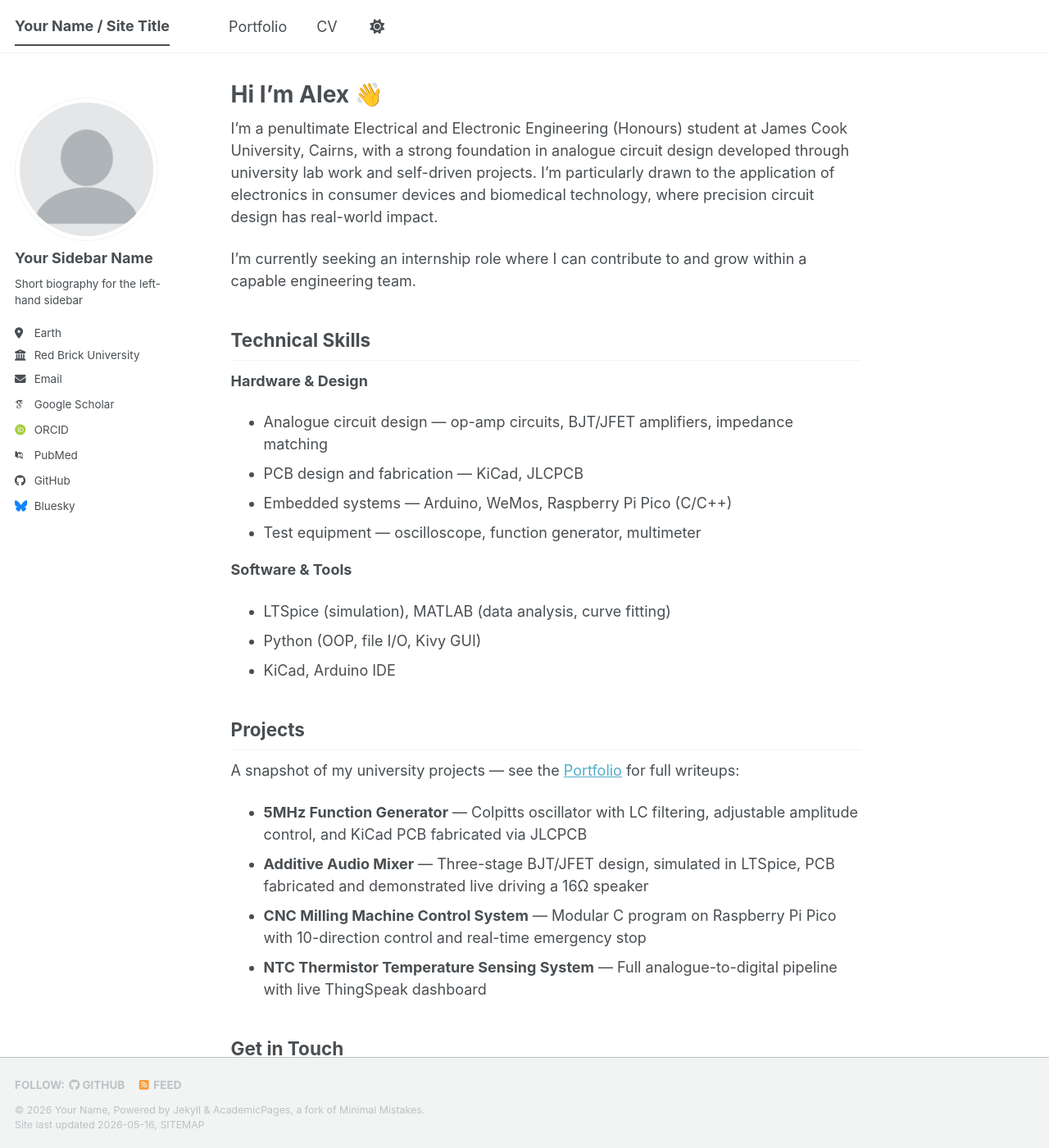
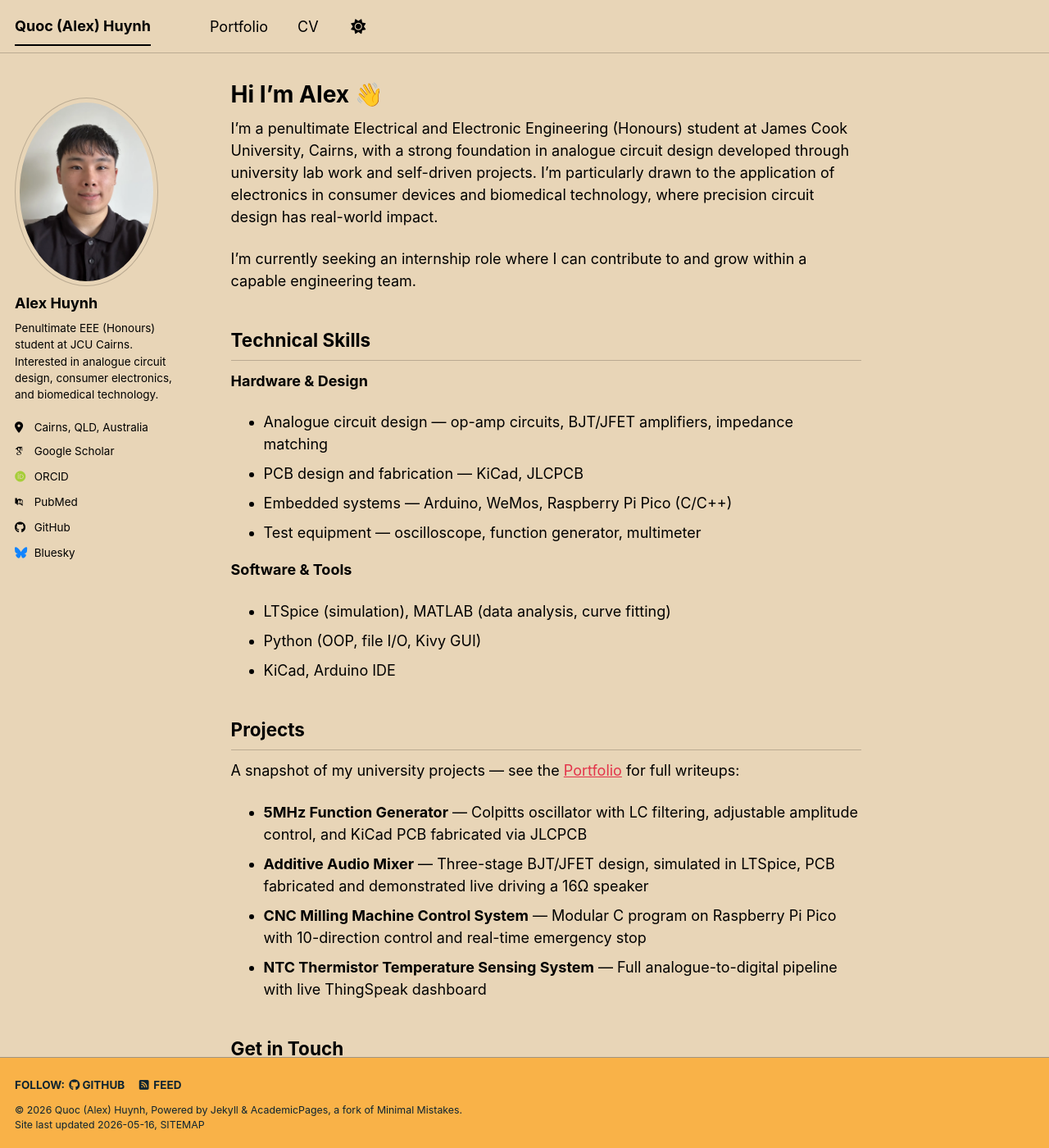
Before and after one commit to quochuynh1/quochuynh1.github.io, a Jekyll site: the page built from _pages/about.md, in a window 1280 px wide and 1400 px high. Shown: the whole window at 82% size. Built offline with Jekyll 4.4.1, drawn with Linux system fonts in a browser that asks for light colours; some web fonts are replaced; a script bundle is joined from its source files by our own code; library files that are not in the unit come from our copies.

Commit message:
Update sidebar info

```diff
--- a/_config.yml
+++ b/_config.yml
@@ -8,29 +8,37 @@
 
 # Basic Site Settings
 locale                   : "en-US"
-site_theme               : "default" # The available themes options are "default", "air", "sunrise", "mint", "dirt" and "contrast"
-title                    : "Your Name / Site Title"
+site_theme               : "sunrise" # The available themes options are "default", "air", "sunrise", "mint", "dirt" and "contrast"
+title                    : "Quoc (Alex) Huynh"
 title_separator          : "-"
-name                     : &name "Your Name"
-description              : &description "Your Name's academic portfolio"   # Update this with a general description of your site, this is the default if not overridden by a page
-url                      : https://academicpages.github.io # The base hostname & protocol for your site e.g. "https://[your GitHub username].github.io",
+name                     : &name "Quoc (Alex) Huynh"
+description              : &description "Electrical and Electronic Engineering student at James Cook University"   # Update this with a general description of your site, this is the default if not overridden by a page
+url                      : https://quochuynh1.github.io # The base hostname & protocol for your site e.g. "https://[your GitHub username].github.io",
                                                            # or if you already have some other page hosted on Github then use "https://[your GitHub username].github.io/[Your Repo Name]"
 baseurl                  : "" # the subpath of your site, e.g. "/blog"
-repository               : "academicpages/academicpages.github.io"
+repository               : "quochuynh1/quochuynh1.github.io"
 
 # Site Author - The following control what appear as part of the author content on the side bar.
 #               If a field is blank the icon and link will not appear, otherwise it will be shown.
 #               Additional customization can be done by editing /_includes/author-profile.html
 author:
   # Biographic information
-  avatar           : "profile.png"
-  name             : "Your Sidebar Name"
-  pronouns         : # example: "she/her"
-  bio              : "Short biography for the left-hand sidebar"
-  location         : "Earth"
-  employer         : "Red Brick University"
-  uri              : # URL
-  email            : "none@example.org"
+  avatar           : "profile2.png"
+  name             : "Alex Huynh"
+#  pronouns         : # example: "she/her"
+  bio              : "Penultimate EEE (Honours) student at JCU Cairns. Interested in analogue circuit design, consumer electronics, and biomedical technology."
+  location         : "Cairns, QLD, Australia"
+#  employer         : "Red Brick University"
+  links:
+    - label: "Email"
+      icon: "fas fa-fw fa-envelope-square"
+      url: "mailto:quoc.huynh1@my.jcu.edu.au"
+    - label: "LinkedIn"
+      icon: "fab fa-fw fa-linkedin"
+      url: "https://linkedin.com/in/quoc-huynh-1a6710397"
+    - label: "GitHub"
+      icon: "fab fa-fw fa-github"
+      url: "https://github.com/quochuynh1"
 
   # Academic websites
   academia         : # URL
```
Also changed, not shown: images/profile2.png (added).
